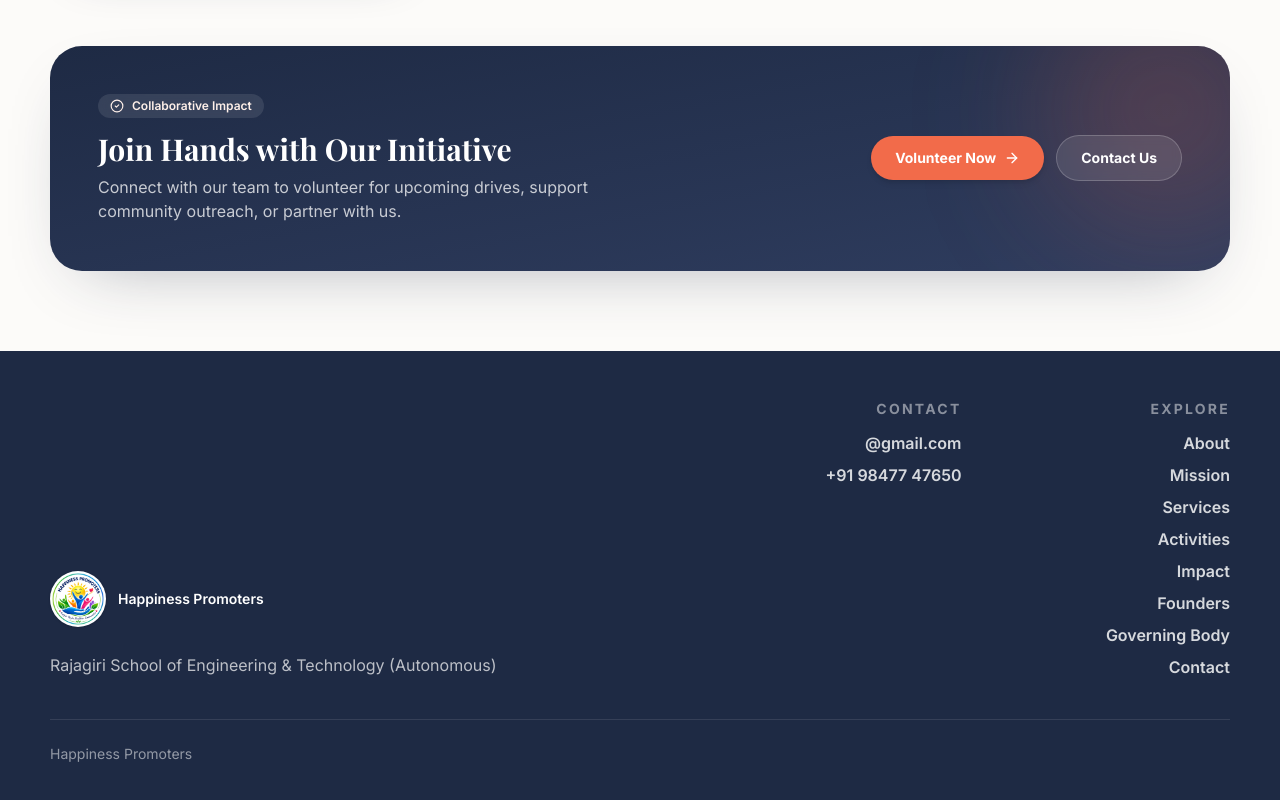
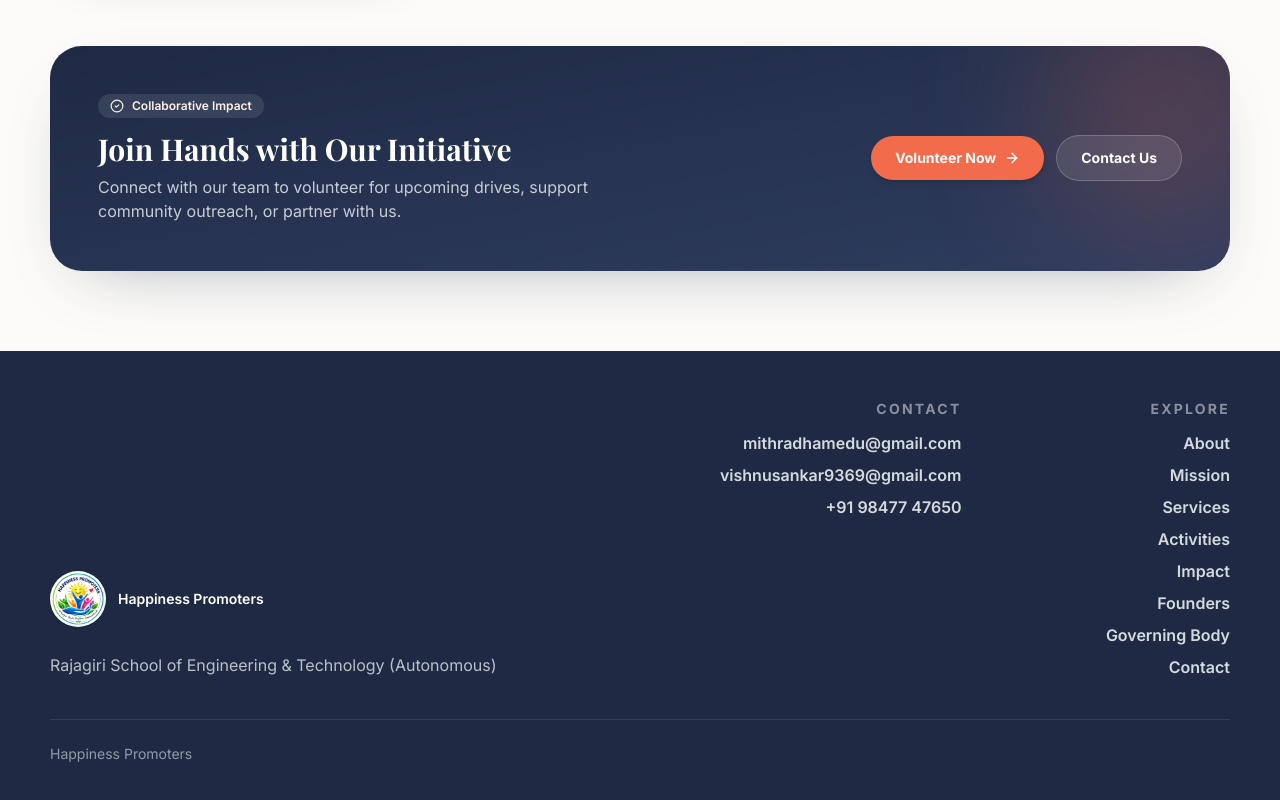
Before and after one commit to savioansel/action-for-happiness-ncc-rset, a Next.js app: page /governing-body in a window 1280 px wide. Shown: the part 1878-2678 px from the top of the page. Built offline with nearby package versions, Linux system fonts and the light colour scheme; a web font is replaced by a local one.

Commit message:
Updated Contact and Address

```diff
--- a/components/sections/contact-section.tsx
+++ b/components/sections/contact-section.tsx
@@ -8,8 +8,7 @@ import { siteContent } from "@/data/site-content";
 const contactItems = [
   {
     label: siteContent.contact.emailLabel,
-    value: siteContent.contact.email,
-    href: `mailto:${siteContent.contact.email}`,
+    emails: siteContent.contact.emails,
     icon: Mail,
   },
   {
@@ -37,18 +36,34 @@ export function ContactSection() {
 
             return (
               <StaggerItem key={item.label}>
-                <a
-                  href={item.href}
-                  className="focus-ring group block h-full rounded-[1.5rem] bg-cream p-6 shadow-card transition duration-300 hover:-translate-y-1 hover:shadow-soft"
-                >
+                <div className="group block h-full rounded-[1.5rem] bg-cream p-6 shadow-card transition duration-300 hover:-translate-y-1 hover:shadow-soft">
                   <div className="mb-5 flex size-12 items-center justify-center rounded-2xl bg-white text-orange shadow-sm transition group-hover:bg-orange group-hover:text-white">
                     <Icon className="size-6" aria-hidden="true" />
                   </div>
                   <p className="text-sm font-bold uppercase tracking-[0.16em] text-ink/52">
                     {item.label}
                   </p>
-                  <p className="mt-2 break-words text-lg font-bold text-navy">{item.value}</p>
-                </a>
+                  {item.emails ? (
+                    <div className="mt-2 space-y-1">
+                      {item.emails.map((email) => (
+                        <a
+                          key={email}
+                          href={`mailto:${email}`}
+                          className="focus-ring block break-all text-sm sm:text-base font-bold text-navy hover:text-orange transition-colors"
+                        >
+                          {email}
+                        </a>
+                      ))}
+                    </div>
+                  ) : (
+                    <a
+                      href={item.href}
+                      className="focus-ring mt-2 block break-words text-lg font-bold text-navy hover:text-orange transition-colors"
+                    >
+                      {item.value}
+                    </a>
+                  )}
+                </div>
               </StaggerItem>
             );
           })}
--- a/components/sections/footer.tsx
+++ b/components/sections/footer.tsx
@@ -22,12 +22,15 @@ export function Footer() {
                 Contact
               </p>
               <div className="mt-3 space-y-2 text-base font-semibold">
-                <a
-                  href={`mailto:${siteContent.contact.email}`}
-                  className="focus-ring block rounded-lg text-white/82 hover:text-white"
-                >
-                  {siteContent.contact.email}
-                </a>
+                {siteContent.contact.emails.map((email) => (
+                  <a
+                    key={email}
+                    href={`mailto:${email}`}
+                    className="focus-ring block rounded-lg text-white/82 hover:text-white"
+                  >
+                    {email}
+                  </a>
+                ))}
                 <a
                   href={`tel:${siteContent.contact.phone.replace(/\s/g, "")}`}
                   className="focus-ring block rounded-lg text-white/82 hover:text-white"
--- a/data/site-content.ts
+++ b/data/site-content.ts
@@ -14,10 +14,11 @@ export const siteContent = {
     affiliation:
       "Rajagiri School of Engineering & Technology (Autonomous)",
     location: [
-      "Rajagiri School of Engineering & Technology,",
-      "Rajagiri Valley,",
-      "Kakkanad,",
-      "Kochi, Kerala 682039",
+      "Renewable Energy Centre,",
+      "Mithradham,",
+      "Chungamvely,",
+      "Aluva,",
+      "Kerala 683112",
     ],
   },
   logo: {
@@ -145,8 +146,9 @@ export const siteContent = {
     },
   ] satisfies FAQItem[],
   contact: {
-    emailLabel: "Email",
-    email: "@gmail.com",
+    emailLabel: "Emails",
+    email: "mithradhamedu@gmail.com",
+    emails: ["mithradhamedu@gmail.com", "vishnusankar9369@gmail.com"],
     phoneLabel: "Phone",
     phone: "+91 98477 47650",
     whatsappLabel: "WhatsApp",
```
Also changed, not shown: site-details.txt, 1 other file (tests, documents, lock files or other folders).
